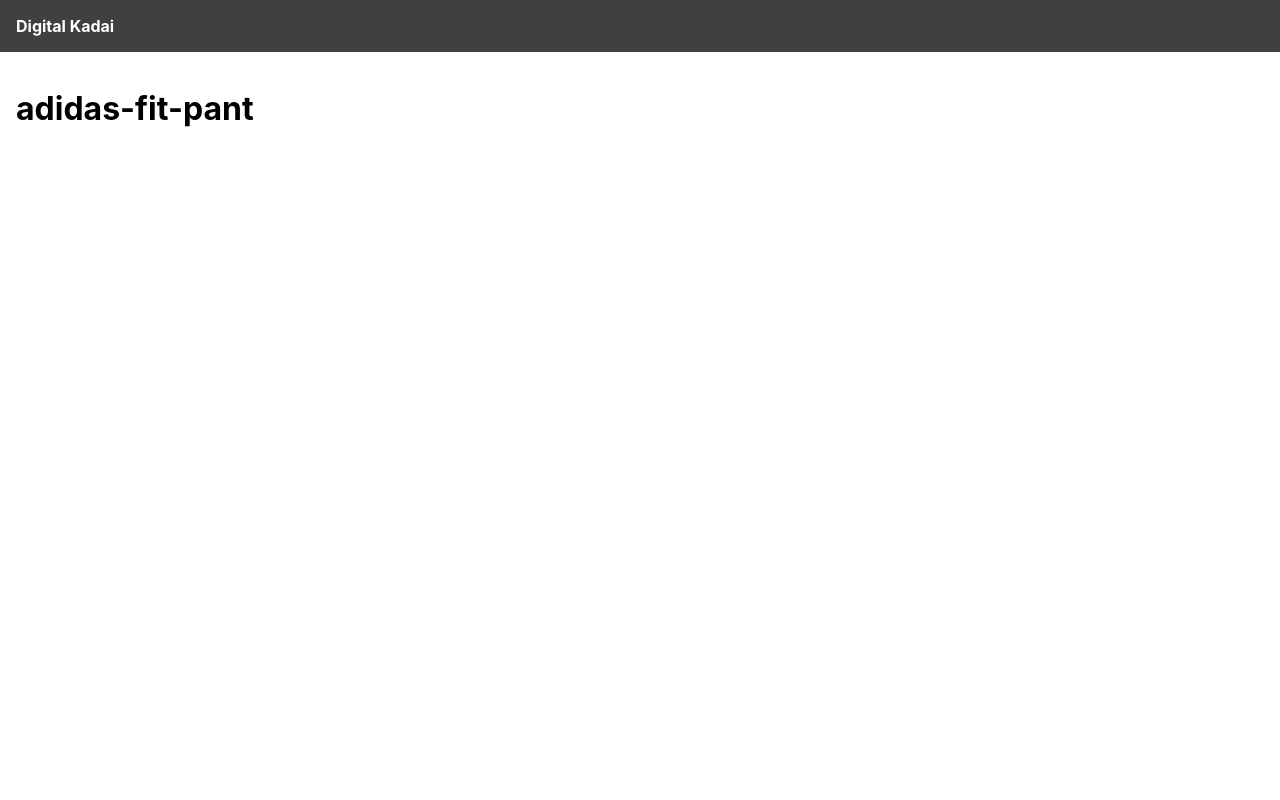
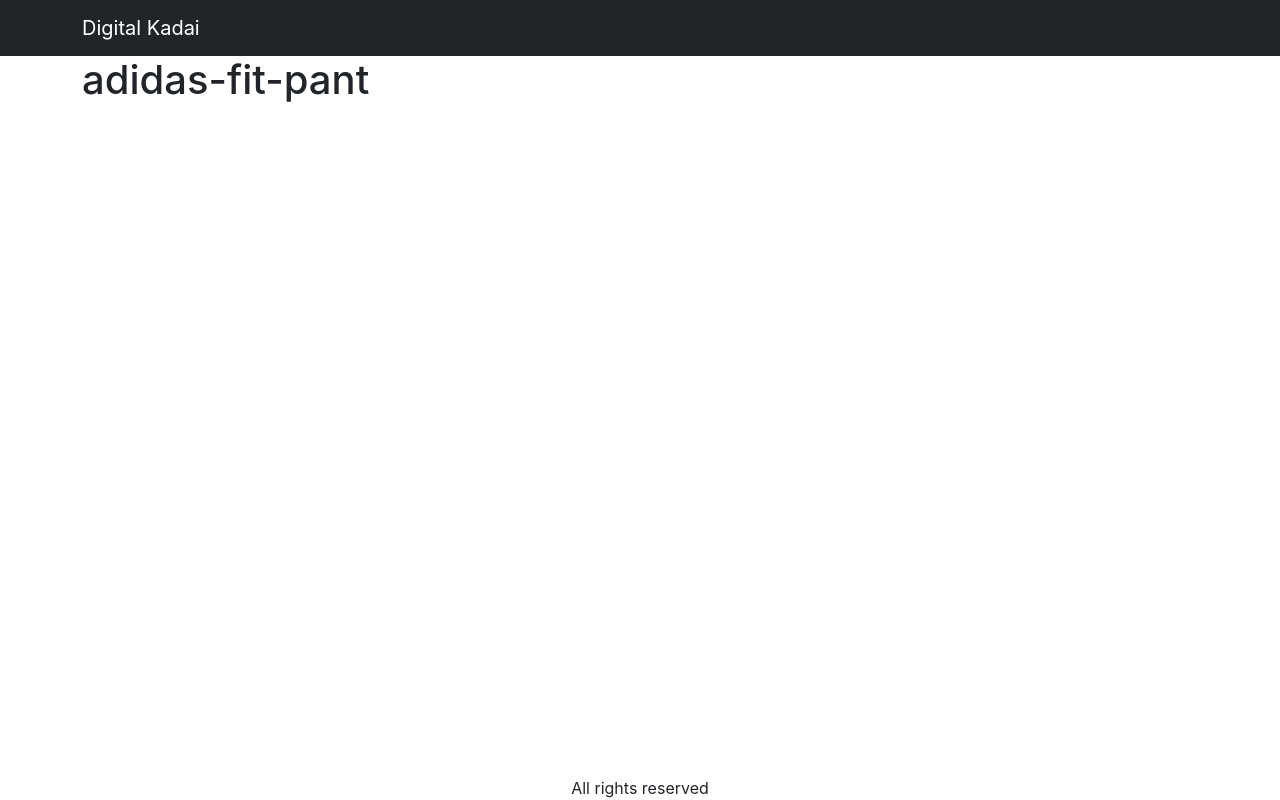
Before and after one commit to Sumitha-Naidu/E-Commerce-Project, a React (Create React App) app in the folder digital-kadai/: page /product/adidas-fit-pant in a window 1280 px wide. Built offline with nearby package versions, Linux system fonts and the light colour scheme.

Commit message:
Added Bootstrap UI framework

```diff
--- a/digital-kadai/package.json
+++ b/digital-kadai/package.json
@@ -8,8 +8,11 @@
     "@testing-library/react": "^13.4.0",
     "@testing-library/user-event": "^13.5.0",
     "axios": "^1.2.1",
+    "bootstrap": "^5.1.3",
     "react": "^18.2.0",
+    "react-bootstrap": "^2.7.0",
     "react-dom": "^18.2.0",
+    "react-router-bootstrap": "^0.26.2",
     "react-router-dom": "^6.4.4",
     "react-scripts": "5.0.1",
     "use-reducer-logger": "^1.0.2",
--- a/digital-kadai/src/App.js
+++ b/digital-kadai/src/App.js
@@ -1,14 +1,27 @@
-import { BrowserRouter, Link, Route, Routes } from 'react-router-dom';
+import { BrowserRouter, Route, Routes } from 'react-router-dom';
 import HomeScreen from './screens/HomeScreen';
 import ProductScreen from './screens/ProductScreen';
+import Navbar from 'react-bootstrap/Navbar';
+import Container from 'react-bootstrap/Container';
+import { LinkContainer } from 'react-router-bootstrap';
 function App() {
   return (
     <BrowserRouter>
-      <div>
+      <div className="d-flex flex-column site-container">
         <header>
-          <Link to="/">Digital Kadai</Link>
+          <Navbar
+            bg="dark"
+            variant="dark"
+          >
+            <Container>
+              <LinkContainer to="/">
+                <Navbar.Brand>Digital Kadai</Navbar.Brand>
+              </LinkContainer>
+            </Container>
+          </Navbar>
         </header>
         <main>
+          <Container>
             <Routes>
               <Route
                 path="/"
@@ -19,7 +32,11 @@ function App() {
                 element={<ProductScreen />}
               />
             </Routes>
+          </Container>
         </main>
+        <footer>
+          <div className="text-center"> All rights reserved</div>
+        </footer>
       </div>
     </BrowserRouter>
   );
--- a/digital-kadai/src/index.css
+++ b/digital-kadai/src/index.css
@@ -7,18 +7,11 @@ body {
   -moz-osx-font-smoothing: grayscale;
 }
 
-header {
-  background-color: #404040;
-  padding: 1rem;
+.site-container {
+  min-height: 100vh;
 }
-header a {
-  color: #ffffff;
-  font-weight: bold;
-  text-decoration: none;
-}
-
 main {
-  padding: 1rem;
+  flex: 1;
 }
 .products {
   display: flex;
--- a/digital-kadai/src/index.js
+++ b/digital-kadai/src/index.js
@@ -1,5 +1,6 @@
 import React from 'react';
 import ReactDOM from 'react-dom/client';
+import 'bootstrap/dist/css/bootstrap.min.css';
 import './index.css';
 import App from './App';
 import reportWebVitals from './reportWebVitals';
```
Also changed, not shown: 2 other files (tests, documents, lock files or other folders). Lines whose indentation alone changed are shown as unchanged.
